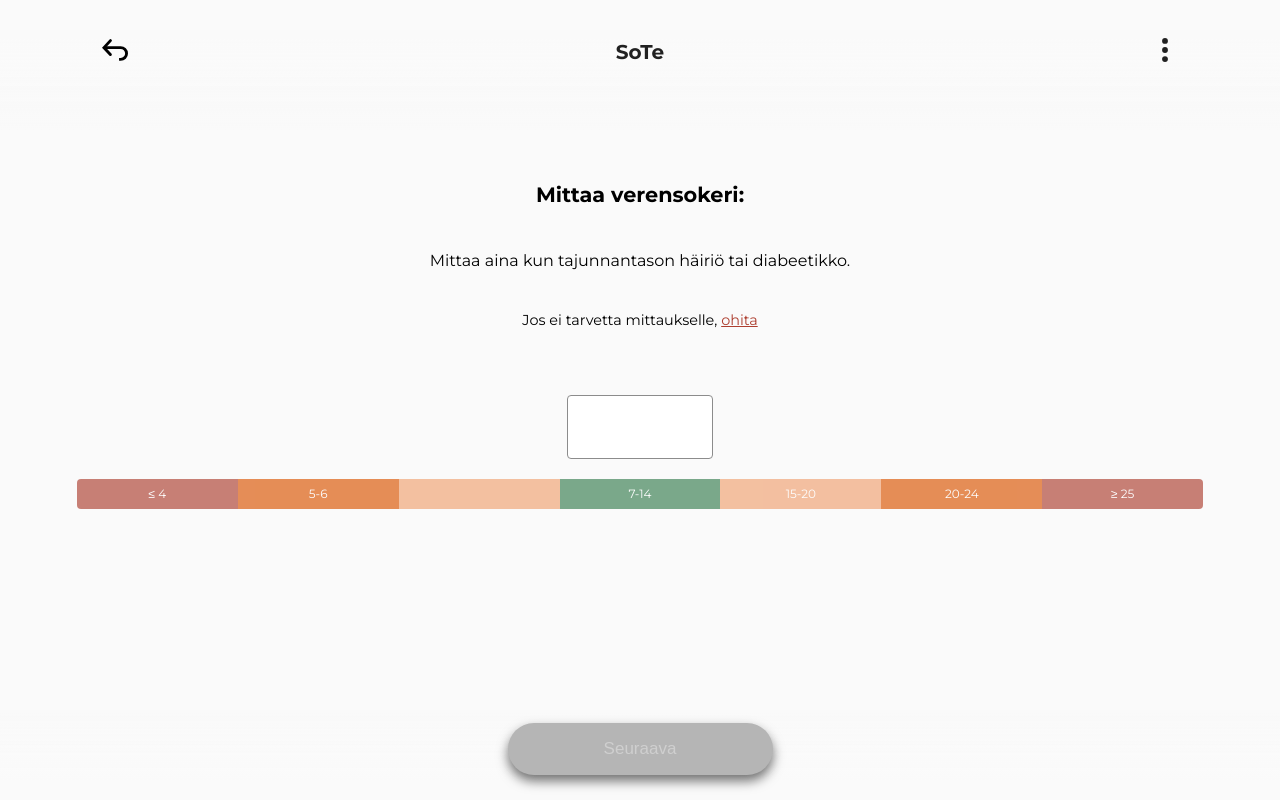
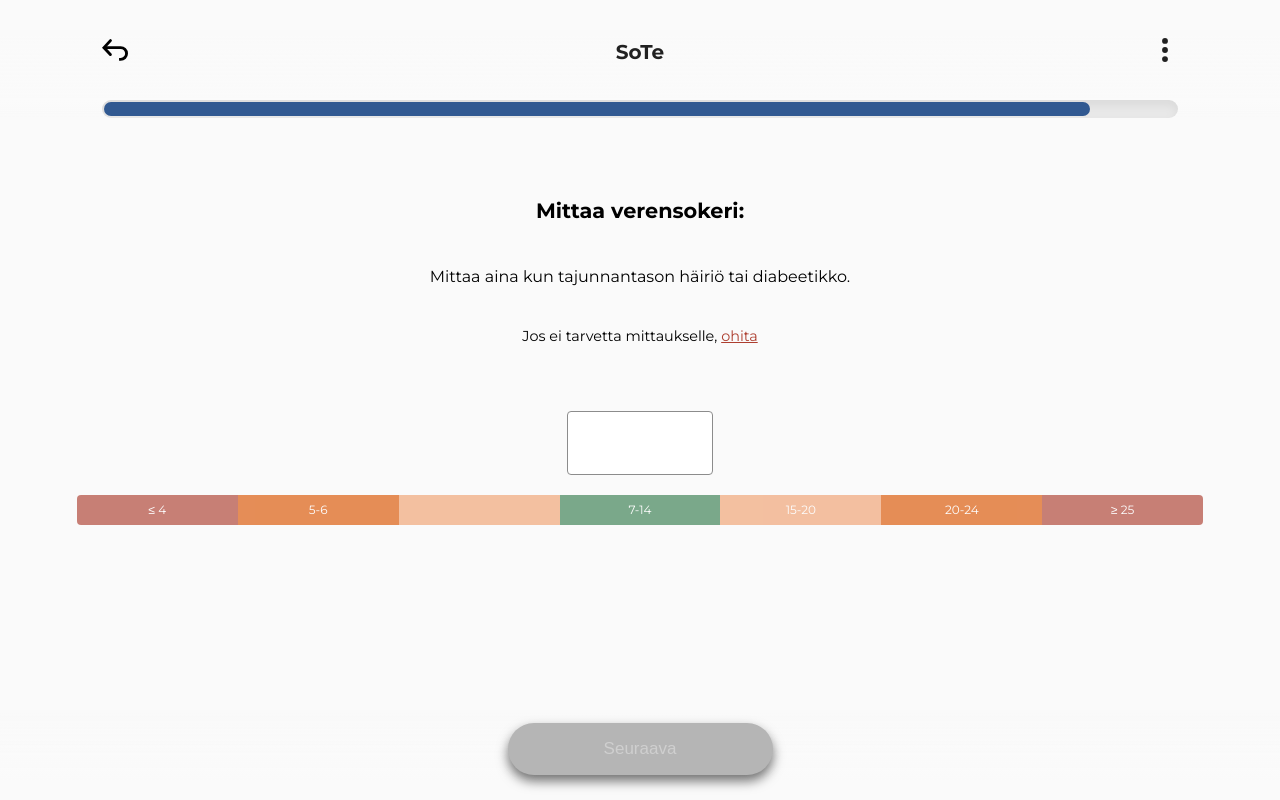
Before and after one commit to digitalents-helsinki/Sote-App, a React (Create React App) app: page /verensokeri in a window 1280 px wide. Built offline with nearby package versions, Linux system fonts and the light colour scheme.

Commit message:
Make progressbar functional

```diff
--- a/src/App.js
+++ b/src/App.js
@@ -98,6 +98,7 @@ function App() {
           history={history}
           displayArrow={location.pathname === "/"}
           setMenuVisibility={setMenuVisibility}
+          personData={personData}
         />
         <Switch>
           <Route
--- a/src/App.scss
+++ b/src/App.scss
@@ -199,25 +199,26 @@ html {
     top: 0;
     width: 100%;
     z-index: 20;
+    background-image: linear-gradient(
+      rgba(250, 250, 250, 1) 30%,
+      rgba(250, 250, 250, 0.95) 45%,
+      rgba(250, 250, 250, 0.925) 65%,
+      rgba(250, 250, 250, 0.9) 80%,
+      rgba(250, 250, 250, 0.85) 90%,
+      rgba(250, 250, 250, 0) 100%
+    );
 
     .flex-container {
       display: flex;
       justify-content: space-between;
       align-items: center;
 
-      height: 130px;
+      height: 100px;
       width: 100%;
-      padding: 0 8vw 30px 8vw;
+      padding: 0 8vw 0 8vw;
       box-sizing: border-box;
 
       color: $sote-black;
-      background-image: linear-gradient(
-        rgba(250, 250, 250, 1) 30%,
-        rgba(250, 250, 250, 0.9) 45%,
-        rgba(250, 250, 250, 0.35) 65%,
-        rgba(250, 250, 250, 0.15) 80%,
-        rgba(250, 250, 250, 0) 100%
-      );
 
       img {
         width: 26px;
@@ -255,23 +256,21 @@ html {
 
       .bar-shadow-indicator {
         height: 14px;
-        width: 50px;
         border-radius: 14px;
         position: absolute;
         top: 2px;
         margin: 0 2px;
-
+        transition: width 250ms linear;
         background-color: #b8b8b8;
       }
 
       .bar-indicator {
         height: 14px;
-        width: 50px;
         border-radius: 14px;
         position: absolute;
         top: 2px;
         margin: 0 2px;
-
+        transition: width 250ms linear;
         background-color: #315991;
       }
     }
@@ -391,7 +390,7 @@ html {
   .Page {
     width: 100%;
     background-color: $app-background-color;
-    padding: 21vh 6vw 30vh 6vw;
+    padding: 23vh 6vw 30vh 6vw;
     box-sizing: border-box;
 
     font-family: $font-montserrat;
--- a/src/Components/ProgressBar.js
+++ b/src/Components/ProgressBar.js
@@ -1,23 +1,74 @@
-import React from 'react';
+import React from "react";
+import { useLocation } from "react-router-dom";
 
-class ProgressBar extends React.Component {
-    constructor() {
-        super()
-        this.state = {
-            barLength: ""
-        }
-    }
+function ProgressBar({ personData }) {
+  const location = useLocation();
+  const locations = [
+    "/hengitystie",
+    "/hengitys",
+    "/iho",
+    "/verenkierto",
+    "/tajunta",
+    "/hengitystaajuus",
+    "/happisaturaatio",
+    "/systolinenverenpaine",
+    "/syketaajuus",
+    "/lampotila",
+    "/tajunnantaso",
+    "/verensokeri"
+  ];
+  const locationIndex = locations.findIndex(loc => loc === location.pathname);
+  const progressBarWidthInPercents = `${(100 / locations.length) *
+    locationIndex}%`;
+  const progressBarShadowExpressions = [
+    typeof personData["Onko hengitystie auki?"] === "boolean" &&
+      typeof personData["Onko ilmatie estettä?"] === "boolean",
+    personData["Hengitys - Normaali hengitys/ei ääniä"] ||
+      personData["Hengitys - Vinkuna"] ||
+      personData["Hengitys - Korina"] ||
+      personData["Hengitys - Rohina"],
+    (personData["Iho, paljastaminen - Normaali"] ||
+      personData["Iho, paljastaminen - Kuiva"] ||
+      personData["Iho, paljastaminen - Kostea"] ||
+      personData["Iho, paljastaminen - Kylmä"] ||
+      personData["Iho, paljastaminen - Kuuma"]) &&
+      (personData["Iho, paljastaminen - Ei poikkeavia löydöksiä"] ||
+        personData.Iho),
+    typeof personData["Tarkista syke:"] === "boolean" &&
+      typeof personData["Tuntuuko paikallista lämpöeroa:"] === "boolean",
+    personData["Tajunta - Ei poikkeavia löydöksiä."] || personData.Tajunta,
+    personData["Hengitystaajuus"],
+    personData["Happisaturaatio"],
+    personData["Systolinen verenpaine"],
+    personData["Syketaajuus"],
+    personData["Mittaa lämpötila"],
+    typeof personData["Tajunnan taso"] === "boolean",
+    personData["Mittaa verensokeri:"]
+  ];
+  const progressBarShadowWidthInPercents = `${(100 / locations.length) *
+    progressBarShadowExpressions.reduce(
+      (trueCount, curr) => (!curr ? trueCount : trueCount + 1),
+      0
+    )}%`;
 
-    render() {
-        return (
-            <div className="ProgressBar">
-                <div className="bar-background">
-                    <div className="bar-shadow-indicator"></div>
-                    <div className="bar-indicator"></div>
-                </div>
-            </div>
-        )
-    }
+  if (~locationIndex) {
+    return (
+      <div className="ProgressBar">
+        <div className="bar-background">
+          <div
+            style={{ width: progressBarShadowWidthInPercents }}
+            className="bar-shadow-indicator"
+          ></div>
+          <div
+            style={{ width: progressBarWidthInPercents }}
+            className="bar-indicator"
+          ></div>
+        </div>
+      </div>
+    );
+  } else {
+    return null;
+  }
 }
 
-export default ProgressBar
+export default ProgressBar;
--- a/src/Components/TopArea.js
+++ b/src/Components/TopArea.js
@@ -1,8 +1,9 @@
 import React from "react";
 import backArrowSvg from "../Images/back-arrow.svg";
 import moreBtnSvg from "../Images/more-btn.svg";
+import ProgressBar from "../Components/ProgressBar";
 
-function TopArea({ setMenuVisibility, history }) {
+function TopArea({ setMenuVisibility, history, personData }) {
   return (
     <div className="TopArea">
       <div className="flex-container">
@@ -22,6 +23,7 @@ function TopArea({ setMenuVisibility, history }) {
           onClick={() => setMenuVisibility(true)}
         />
       </div>
+      <ProgressBar personData={personData} />
     </div>
   );
 }
```
